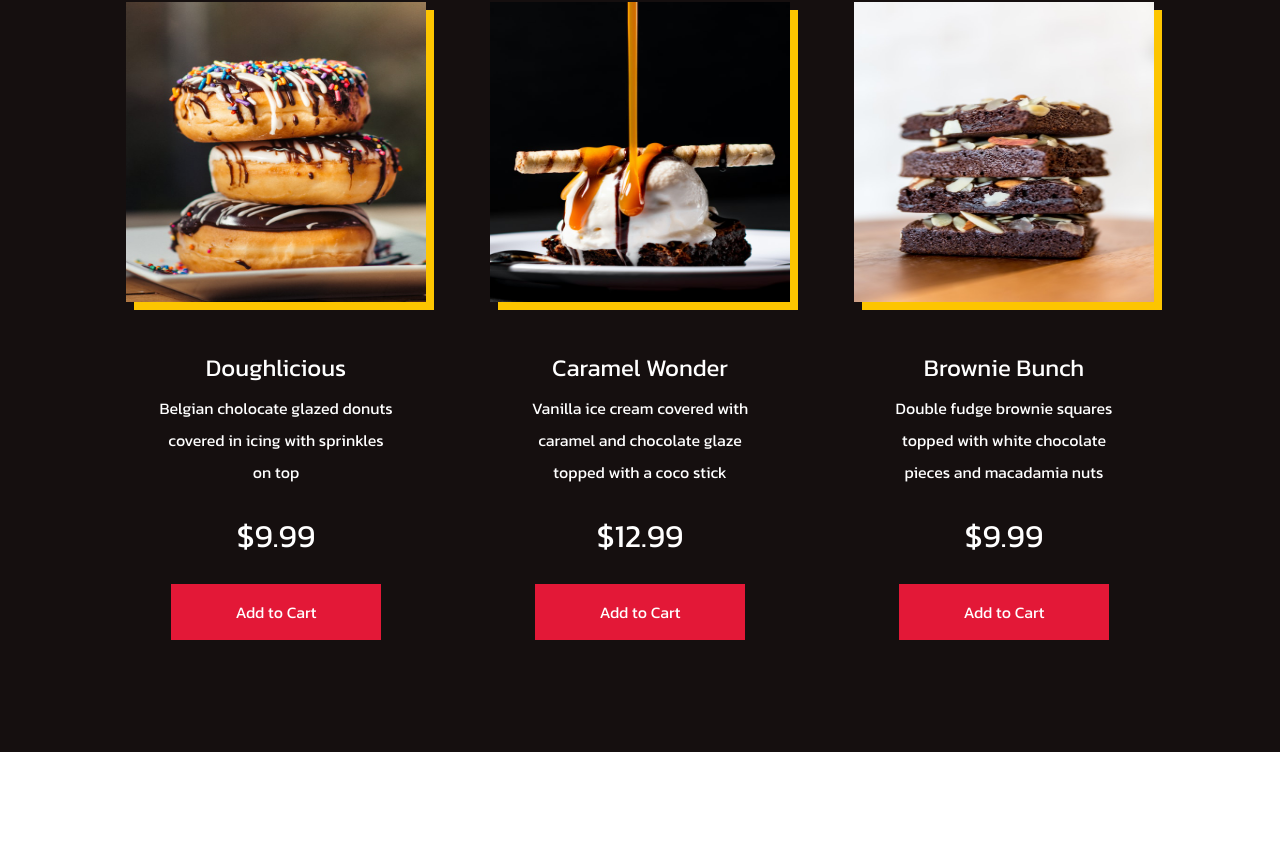
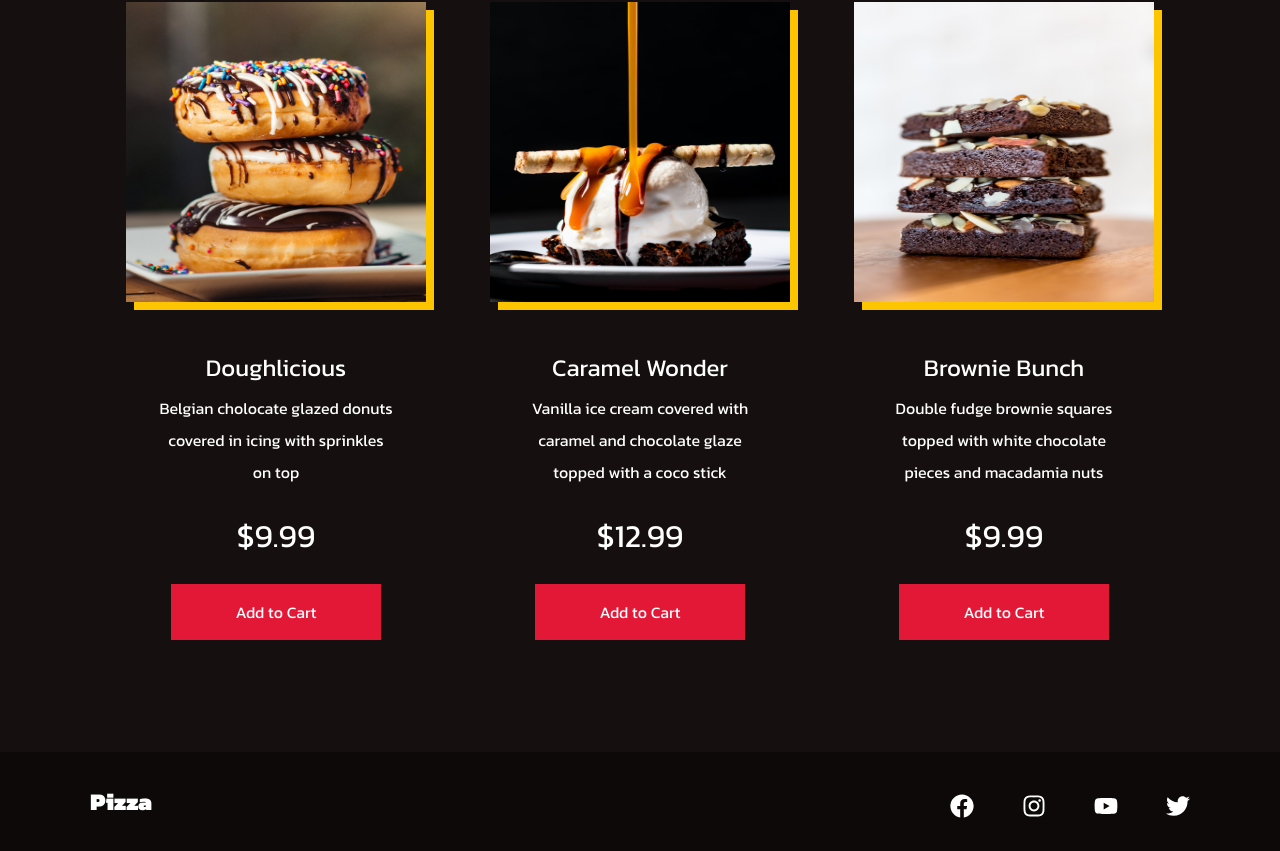
Before and after one commit to cleitonrs/react-pizza-website, a React (Create React App) app: page / in a window 1280 px wide. Shown: the part 2464-3315 px from the top of the page. Before the commit the page ends 3216 px from the top, so only its background shows below. Built offline with nearby package versions, Linux system fonts and the light colour scheme.

Commit message:
footer component

```diff
--- a/src/App.js
+++ b/src/App.js
@@ -5,6 +5,7 @@ import Hero from "./components/Hero";
 import Products from "./components/Products";
 import { productData, productDataTwo } from "./components/Products/data";
 import Feature from "./components/Feature";
+import Footer from "./components/Footer";
 
 function App() {
   return (
@@ -14,6 +15,7 @@ function App() {
       <Products heading="Choose your favorite" data={productData} />
       <Feature />
       <Products heading="Sweet Treats for You" data={productDataTwo} />
+      <Footer />
     </Router>
   );
 }
--- /dev/null
+++ b/src/components/Footer/FooterElements.js
@@ -0,0 +1,57 @@
+import styled from "styled-components";
+import { Link } from "react-router-dom";
+
+export const FooterContainer = styled.div`
+  background-color: #0d0909;
+`
+
+export const FooterWrap = styled.div`
+  padding: 16px 24px;
+  display: flex;
+  flex-direction: column;
+  justify-content: center;
+  align-items: center;
+  max-width: 1300px;
+  margin: 0 auto;
+`
+
+export const SocialMedia = styled.section`
+  max-width: 1300px;
+  width: 100%;
+`
+
+export const SocialMediaWrap = styled.div`
+  display: flex;
+  justify-content: space-between;
+  align-items: center;
+  max-width: 1100px;
+  margin: 16px auto 0 auto;
+
+  @media screen and (max-width: 820px) {
+    flex-direction: column;
+  }
+`
+
+export const SocialLogo = styled(Link)`
+  color: #fff;
+  justify-self: start;
+  cursor: pointer;
+  text-decoration: none;
+  font-size: 1.5rem;
+  display: flex;
+  align-items: center;
+  margin-bottom: 16px;
+  font-weight: bold;
+`
+
+export const SocialIcons = styled.div`
+  display: flex;
+  justify-content: space-between;
+  align-items: center;
+  width: 240px;
+`
+
+export const SocialIconLink = styled.a`
+  color: #fff;
+  font-size: 24px;
+`
--- /dev/null
+++ b/src/components/Footer/index.js
@@ -0,0 +1,33 @@
+import React from 'react'
+import { FaFacebook, FaInstagram, FaTwitter, FaYoutube } from 'react-icons/fa'
+import { FooterContainer, FooterWrap, SocialMedia, SocialMediaWrap, SocialLogo, SocialIcons, SocialIconLink} from './FooterElements'
+
+const Footer = () => {
+  return (
+    <FooterContainer>
+      <FooterWrap>
+        <SocialMedia>
+          <SocialMediaWrap>
+            <SocialLogo to="/">Pizza</SocialLogo>
+            <SocialIcons>
+              <SocialIconLink href="/" target="_blank" aria-label="Facebook" rel="noopener noreferrer">
+                <FaFacebook />
+              </SocialIconLink>
+              <SocialIconLink href="/" target="_blank" aria-label="Instagram" rel="noopener noreferrer">
+                <FaInstagram />
+              </SocialIconLink>
+              <SocialIconLink href="/" target="_blank" aria-label="Youtube" rel="noopener noreferrer">
+                <FaYoutube />
+              </SocialIconLink>
+              <SocialIconLink href="/" target="_blank" aria-label="Twitter" rel="noopener noreferrer">
+                <FaTwitter />
+              </SocialIconLink>
+            </SocialIcons>
+          </SocialMediaWrap>
+        </SocialMedia>
+      </FooterWrap>
+    </FooterContainer>
+  )
+}
+
+export default Footer
```
